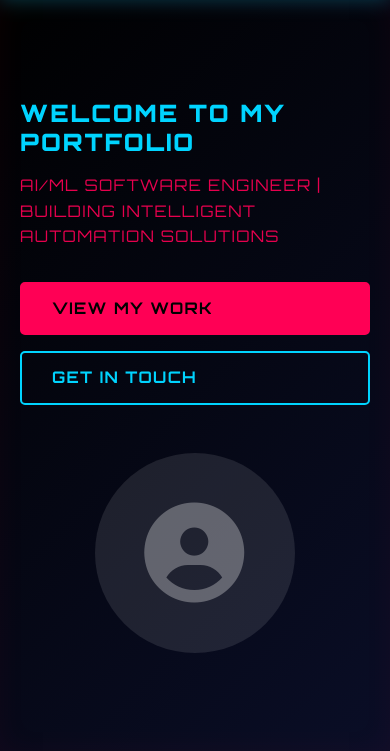
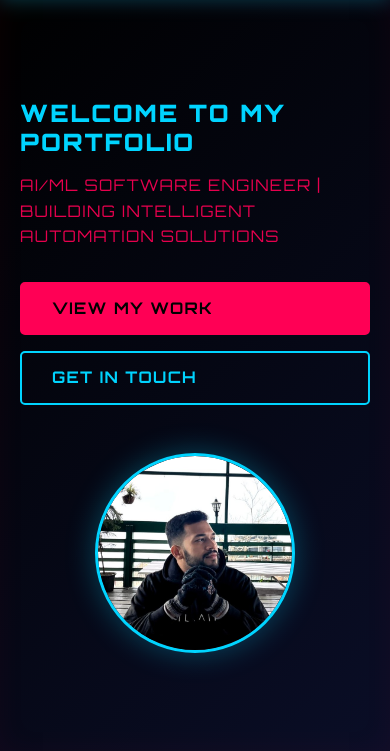
Before and after one commit to devakroy/devakroy.github.io, a plain HTML site: page index.html in a window 390 px wide. Shown: the part 93-844 px from the top of the page. Drawn offline with Linux system fonts and the light colour scheme.

Commit message:
image added

```diff
--- a/index.html
+++ b/index.html
@@ -46,7 +46,7 @@
             </div>
             <div class="hero-image">
                 <div class="avatar">
-                    <i class="fas fa-user-circle"></i>
+                    <img src="images/profile/profilepic.jpeg" alt="Arnab Kumar Roy Profile Picture">
                 </div>
             </div>
         </div>
--- a/styles.css
+++ b/styles.css
@@ -179,6 +179,16 @@ body {
     font-size: 150px;
     color: rgba(255, 255, 255, 0.3);
     margin: 0 auto;
+    overflow: hidden;
+    border: 3px solid var(--primary-color);
+    box-shadow: 0 0 30px rgba(0, 212, 255, 0.3);
+}
+
+.avatar img {
+    width: 100%;
+    height: 100%;
+    object-fit: cover;
+    border-radius: 50%;
 }
 
 /* ==================== Buttons ==================== */
@@ -789,6 +799,12 @@ section {
         font-size: 100px;
     }
 
+    .avatar img {
+        width: 100%;
+        height: 100%;
+        object-fit: cover;
+    }
+
     .about-content {
         grid-template-columns: 1fr;
     }
```
Also changed, not shown: images/profile/profilepic.jpeg (added).
